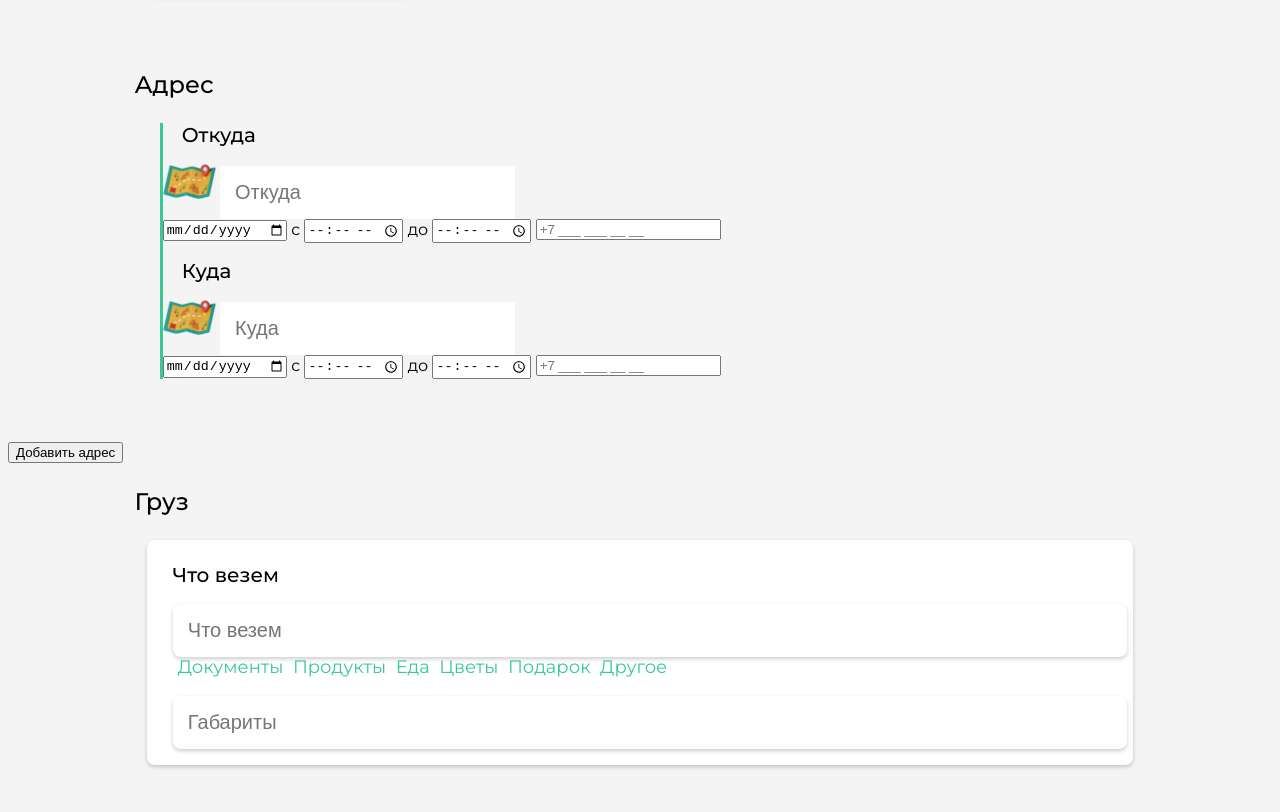
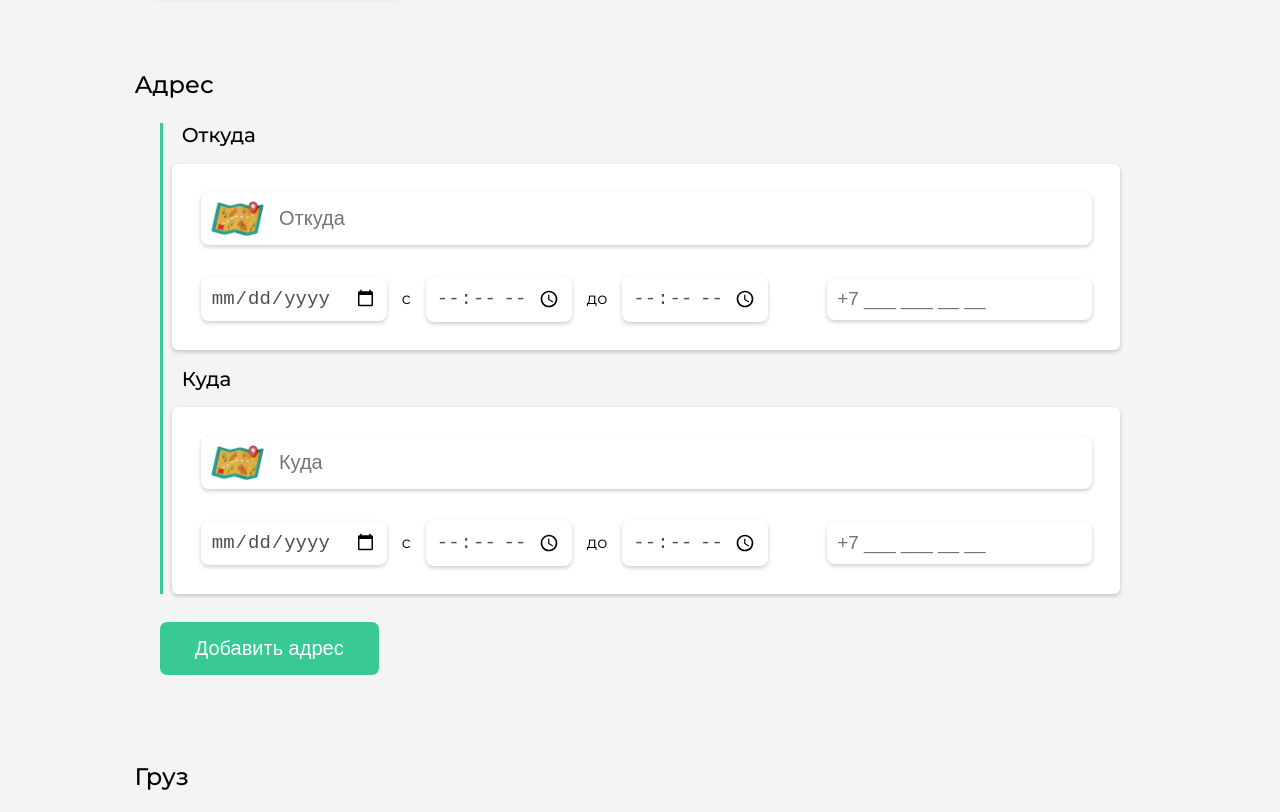
Before and after one commit to fzxcvbn/calculate, a plain HTML site: page index.html in a window 1280 px wide. Shown: the part 513-1325 px from the top of the page. Drawn offline with Linux system fonts and the light colour scheme.

Commit message:
Update style.css

```diff
--- a/style.css
+++ b/style.css
@@ -3,6 +3,7 @@ body {
 }
 .calculate-main-conteiner-font-family {
     font-family: "Montserrat";
+    user-select: none;
 }
 .calculate-h1-result {
     font-weight: 450;
@@ -55,7 +56,7 @@ body {
 .calculate-p-type-cars {
     margin-left: 15px;
 }
-.form-group{
+.calculate-form-group{
     display: flex;
     flex-direction: column;
 }
@@ -64,7 +65,7 @@ body {
     padding: 15px;
     font-size: 20px;
 }
-.input-wrapper {
+.calculate-input-wrapper {
     display: flex;
     align-items: center;
     background-color: white;
@@ -76,7 +77,7 @@ body {
 input:focus {
     outline: none !important;
 }
-.address-form {
+.calculate-address-form {
     margin-bottom: 15px;
     padding: 10px;
     background-color: white;
@@ -84,7 +85,7 @@ input:focus {
     box-shadow: 0 2px 4px rgba(0, 0, 0, 0.2);
     margin-left: 1%;
 }
-.select-wrapper {
+.calculate-select-wrapper {
     display: flex;
     align-items: center;
     gap: 15px;
@@ -92,7 +93,7 @@ input:focus {
     margin-top: 12px;
     margin-bottom: 2%;
 }
-.select-wrapper input {
+.calculate-select-wrapper input {
     padding: 10px;
     font-size: 19px;
     border: none;
@@ -110,9 +111,8 @@ input:focus {
     border-left: 3px solid #38C995;
     margin-left: 12%;
     margin-right: 12%;
-    margin-bottom: 5%;
 }
-.add-address {
+.calculate-add-address {
     padding: 15px 35px;
     background-color: #38C995;
     color: white;
@@ -121,10 +121,11 @@ input:focus {
     cursor: pointer;
     transition: background-color 0.3s ease;
     font-size: 20px;
-    margin-left: 3%;
+    margin-left: 12%;
     margin-top: 1%;
+    margin-bottom: 5%;
 }
-.add-address:hover {
+.calculate-add-address:hover {
     background-color: #2fa77b;
 }
 .calculate-background-cargo {
@@ -179,5 +180,4 @@ input:focus {
 }
 .calculate-conteiner-result input:hover {
     background-color: #2fa77b;
-
 }
```
